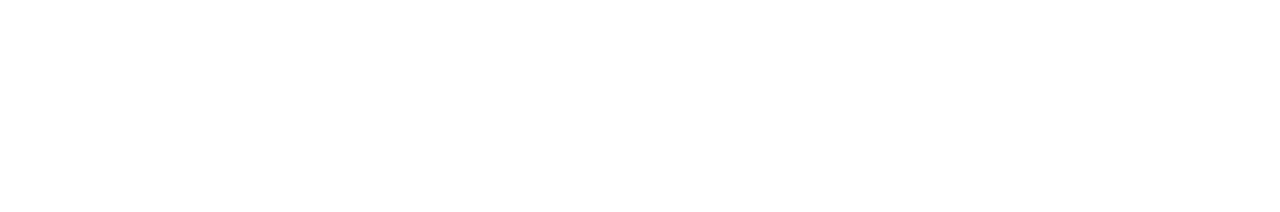
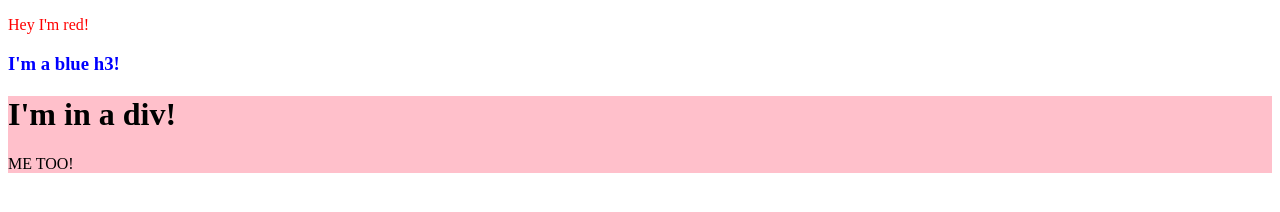
Before and after one commit to sugamcs/Foundations, a plain HTML site: page foundations/index.html in a window 1280 px wide. Drawn offline with Linux system fonts and the light colour scheme.

Commit message:
Finished DOM exercise.

```diff
--- a/foundations/index.html
+++ b/foundations/index.html
@@ -1,13 +1,15 @@
 <!DOCTYPE html>
 <html lang="en">
-<head>
-    <meta charset="UTF-8">
-    <meta name="viewport" content="width=device-width, initial-scale=1.0">
-    <title>JS foundations</title>
+
+    <head>
+        <meta charset="UTF-8">
+        <meta name="viewport" content="width=device-width, initial-scale=1.0">
+        <script src="./main.js" defer></script>
+    </head>
+
+    <title>Document</title>
 </head>
 <body>
-    <h1></h1>
 
-    <script src="main.js"></script>
 </body>
 </html>
--- a/foundations/main.js
+++ b/foundations/main.js
@@ -1,19 +1,28 @@
-// celsius to farenheit :
-// C = (X * 9/5 + 32) F
+const paragraph = document.createElement("p");
+paragraph.textContent = "Hey I'm red!";
+paragraph.style.color = "red";
 
-// farenheit to celsius:
-// F =  (x-32) * 5/9 C
-
-function convertToCelsius(tempInFarenheit){
-    celsius = (tempInFarenheit - 32) * 5/9
-    return `Temperature is ${celsius.toFixed(1)} degree celsius.`
-}
-
-function convertToFarenheit(tempInFarenheit){
-    farenheit = (tempInFarenheit * 9/5 + 32)
-    return `Temperature is ${farenheit.toFixed(1)} degree farenheit.`
-}
+document.body.append(paragraph);
 
 
-console.log(convertToCelsius(32))
-console.log(convertToFarenheit(0))
+const heading3 = document.createElement("h3");
+heading3.style.color = "blue";
+heading3.textContent = "I'm a blue h3!";
+
+document.body.append(heading3)
+
+
+
+const div = document.createElement("div");
+
+div.style.border = "black";
+div.style.backgroundColor = "pink"
+
+const heading1 = document.createElement("h1");
+heading1.textContent = "I'm in a div!";
+
+const newPara = document.createElement("p");
+newPara.textContent = "ME TOO!";
+
+div.append(heading1,newPara)
+document.body.append(div)
```
